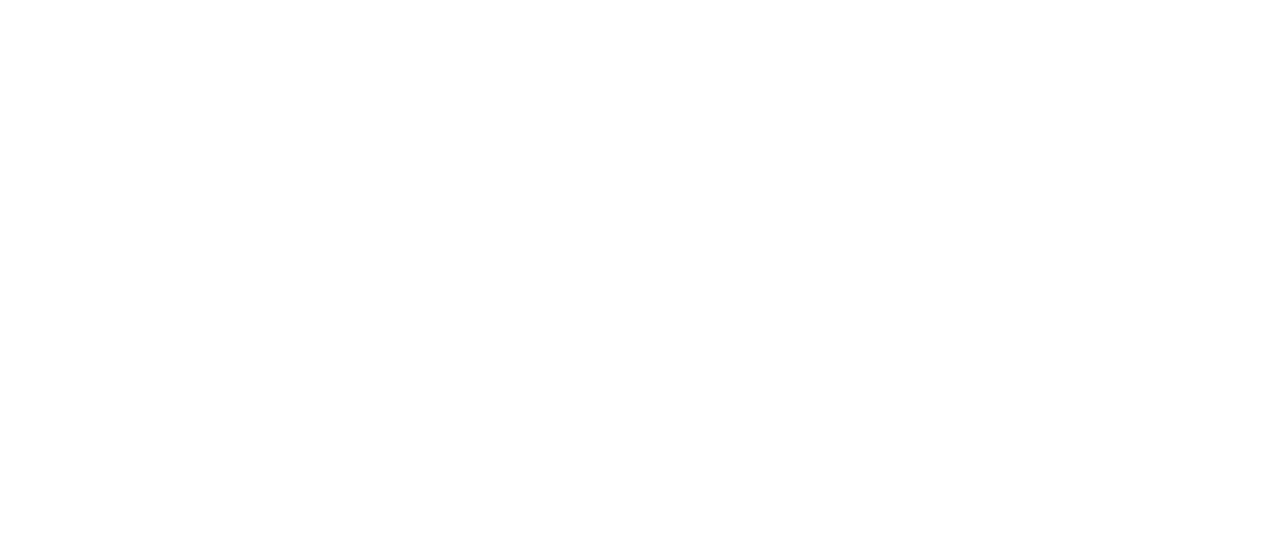
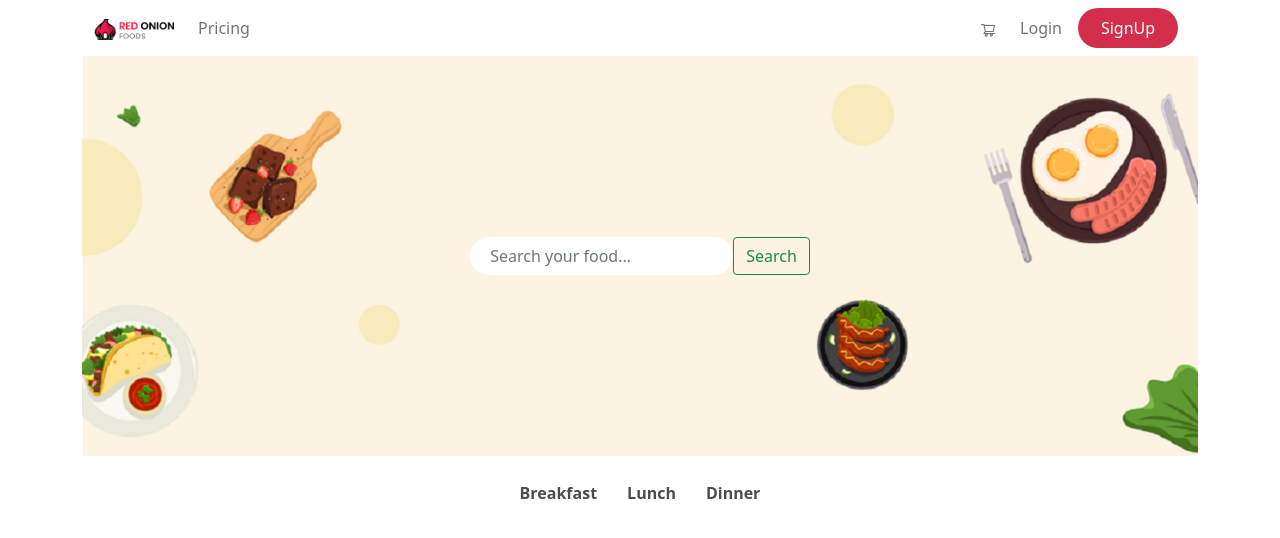
Before and after one commit to kamrul-dev/red-onion-food, a React (Create React App) app: page /home in a window 1280 px wide. Before the commit this address had no page. Shown: the top 538 px of the page. Built offline with nearby package versions, Linux system fonts and the light colour scheme.

Commit message:
home link added in header logo image

```diff
--- a/src/App.js
+++ b/src/App.js
@@ -9,6 +9,7 @@ function App() {
   return (
     <div>
       <Routes>
+        <Route path='/home' element={<Home></Home>}></Route>
         <Route path='/' element={<Home></Home>}>
           <Route path='/breakfast' element={<Breakfast></Breakfast>}></Route>
           <Route path='/lunch' element={<Lunch></Lunch>}></Route>
--- a/src/Pages/Shared/Header/Header.js
+++ b/src/Pages/Shared/Header/Header.js
@@ -3,13 +3,14 @@ import { Container, Nav, Navbar } from 'react-bootstrap';
 import './Header.css';
 import logo2 from '../../../images/logo2.png'
 import { AiOutlineShoppingCart } from 'react-icons/ai';
+import { Link } from 'react-router-dom';
 const Header = () => {
     return (
         <div>
             <Navbar collapseOnSelect expand="lg" className='text-dark'>
                 <Container>
-                    <Navbar.Brand href="#home">
-                        <img width='80px' src={logo2} alt="" />
+                    <Navbar.Brand>
+                        <Link to='/'><img width='80px' src={logo2} alt="" /></Link>
                     </Navbar.Brand>
                     <Navbar.Toggle aria-controls="responsive-navbar-nav" />
                     <Navbar.Collapse id="responsive-navbar-nav">
```
